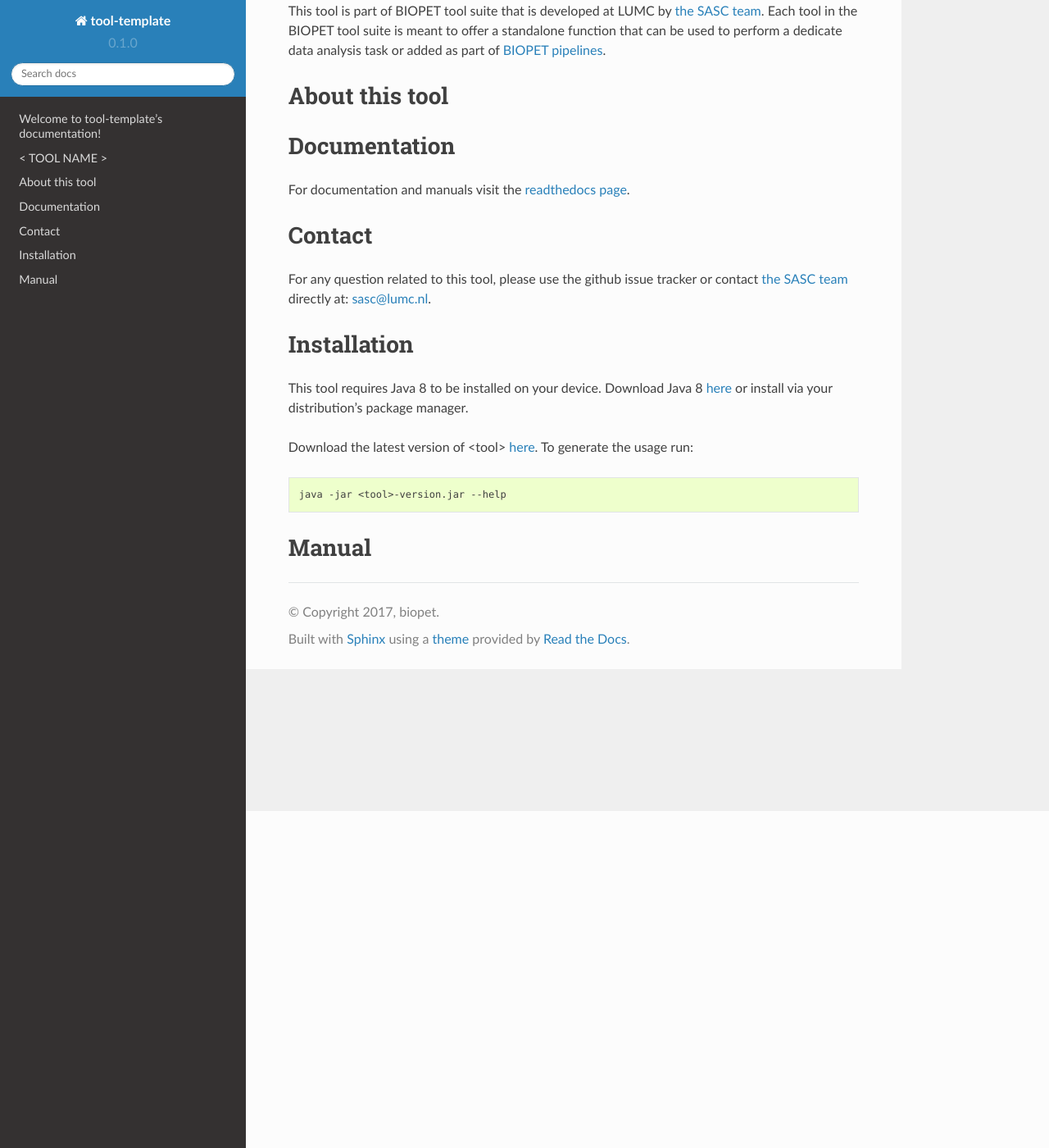
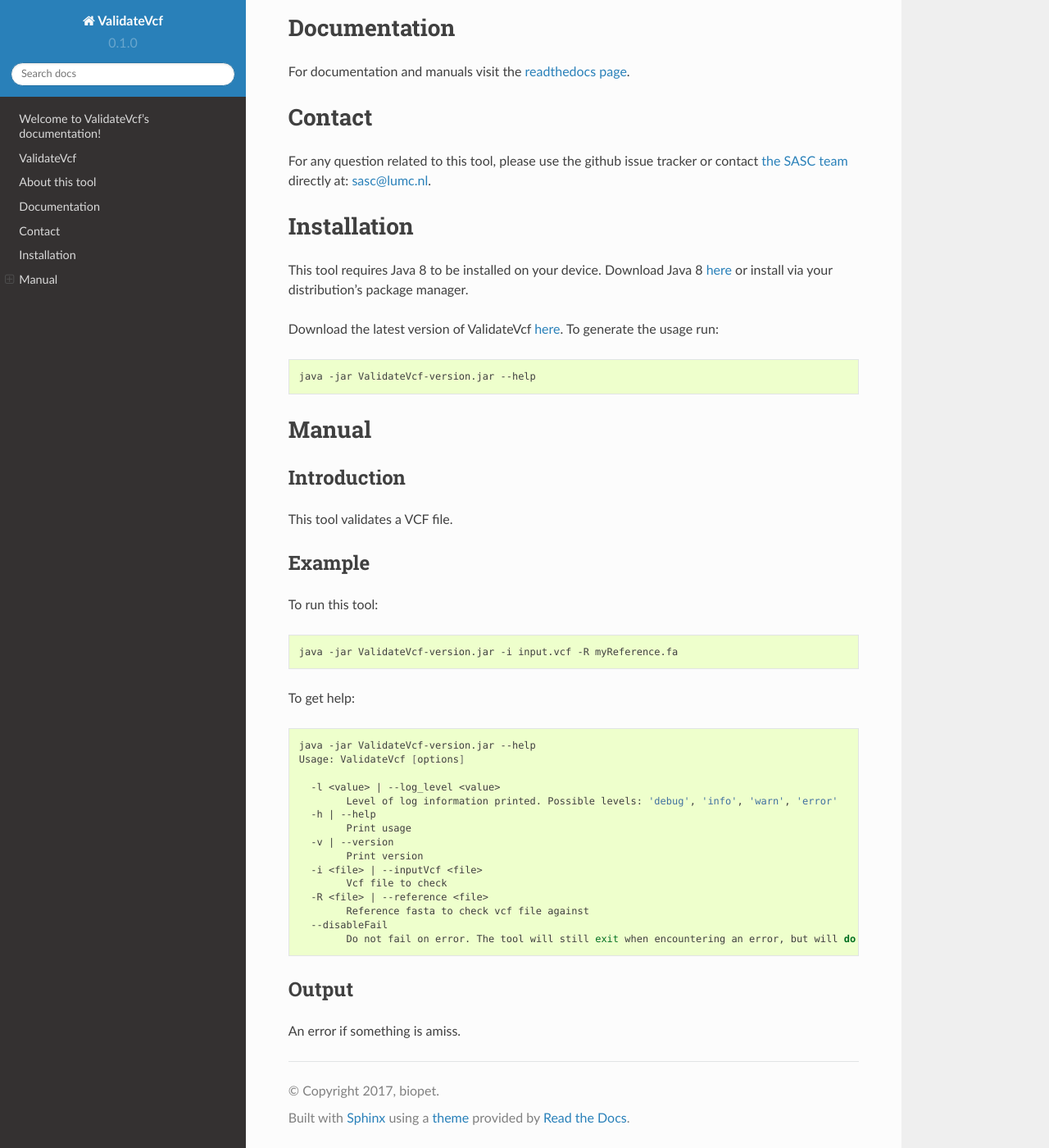
Before and after one commit to biopet/validatevcf, a Sphinx documentation site: the page built from docs/index.rst, in a window 1280 px wide and 1400 px high, scrolled down 411 px. Shown: the whole window at 82% size. Built offline with Sphinx 7.4.7 and the Read the Docs theme 2.0.0, drawn with Linux system fonts in a browser that asks for light colours; some of the changed text lies outside the part shown.

Commit message:
documentation

````diff
--- a/README.md
+++ b/README.md
@@ -1,17 +1,10 @@
-TODO:
-- Update this file
-- Update docs/manual.md
-- Update index.rst
-- Update docs/installation.md
-- Make sure all links are correct
-
-#  < TOOL NAME >
+#  ValidateVcf
 This tool is part of BIOPET tool suite that is developed at LUMC by [the SASC team](http://sasc.lumc.nl/).
 Each tool in the BIOPET tool suite is meant to offer a standalone function that can be used to perform a
 dedicate data analysis task or added as part of [BIOPET pipelines](http://biopet-docs.readthedocs.io/en/latest/).
 
 #  About this tool
-<Description of a tool>
+This tool validates a vcf file.
 
 #  Documentation
 For documentation and manuals visit the [readthedocs page](http://biopet-toolName.readthedocs.io/en/latest/).
--- a/docs/INSTALLATION.md
+++ b/docs/INSTALLATION.md
@@ -3,8 +3,8 @@
 [here](http://www.oracle.com/technetwork/java/javase/downloads/jre8-downloads-2133155.html)
 or install via your distribution's package manager.
 
-Download the latest version of <tool> [here](https://github.com/biopet/INSERTTOOLNAMEHERE/releases/).
+Download the latest version of ValidateVcf [here](https://github.com/biopet/ValidateVcf/releases/).
 To generate the usage run:
 ```bash
-java -jar <tool>-version.jar --help
+java -jar ValidateVcf-version.jar --help
 ```
--- a/docs/MANUAL.md
+++ b/docs/MANUAL.md
@@ -1,3 +1,32 @@
 # Manual
 
-<Elaborate usage description>
+## Introduction
+This tool validates a VCF file.
+
+## Example
+To run this tool:
+```bash
+java -jar ValidateVcf-version.jar -i input.vcf -R myReference.fa
+```
+
+To get help:
+```bash
+java -jar ValidateVcf-version.jar --help
+Usage: ValidateVcf [options]
+
+  -l <value> | --log_level <value>
+        Level of log information printed. Possible levels: 'debug', 'info', 'warn', 'error'
+  -h | --help
+        Print usage
+  -v | --version
+        Print version
+  -i <file> | --inputVcf <file>
+        Vcf file to check
+  -R <file> | --reference <file>
+        Reference fasta to check vcf file against
+  --disableFail
+        Do not fail on error. The tool will still exit when encountering an error, but will do so with exit code 0
+```
+
+## Output
+An error if something is amiss.
--- a/docs/conf.py
+++ b/docs/conf.py
@@ -49,7 +49,7 @@
 master_doc = 'index'
 
 # General information about the project.
-project = u'tool-template'
+project = u'ValidateVcf'
 copyright = u'2017, biopet'
 author = u'biopet'
 
@@ -118,7 +118,7 @@
 # -- Options for HTMLHelp output ------------------------------------------
 
 # Output file base name for HTML help builder.
-htmlhelp_basename = 'tool-templatedoc'
+htmlhelp_basename = 'ValidateVcfdoc'
 
 
 # -- Options for LaTeX output ---------------------------------------------
@@ -145,7 +145,7 @@
 # (source start file, target name, title,
 #  author, documentclass [howto, manual, or own class]).
 latex_documents = [
-    (master_doc, 'tool-template.tex', u'tool-template Documentation',
+    (master_doc, 'ValidateVcf.tex', u'ValidateVcf Documentation',
      u'biopet', 'manual'),
 ]
 
@@ -155,7 +155,7 @@
 # One entry per manual page. List of tuples
 # (source start file, name, description, authors, manual section).
 man_pages = [
-    (master_doc, 'tool-template', u'tool-template Documentation',
+    (master_doc, 'ValidateVcf', u'ValidateVcf Documentation',
      [author], 1)
 ]
 
@@ -166,7 +166,7 @@
 # (source start file, target name, title, author,
 #  dir menu entry, description, category)
 texinfo_documents = [
-    (master_doc, 'tool-template', u'tool-template Documentation',
-     author, 'tool-template', 'One line description of project.',
+    (master_doc, 'ValidateVcf', u'ValidateVcf Documentation',
+     author, 'ValidateVcf', 'Validate a VCF file.',
      'Miscellaneous'),
 ]
--- a/docs/index.rst
+++ b/docs/index.rst
@@ -1,9 +1,9 @@
-.. tool-template documentation master file, created by
+.. ValidateVcf documentation master file, created by
    sphinx-quickstart on Thu Oct 12 09:56:27 2017.
    You can adapt this file completely to your liking, but it should at least
    contain the root `toctree` directive.
 
-Welcome to tool-template's documentation!
+Welcome to ValidateVcf's documentation!
 =========================================
 
 .. mdinclude:: ../README.md
````
Also changed, not shown: 1 other file.
